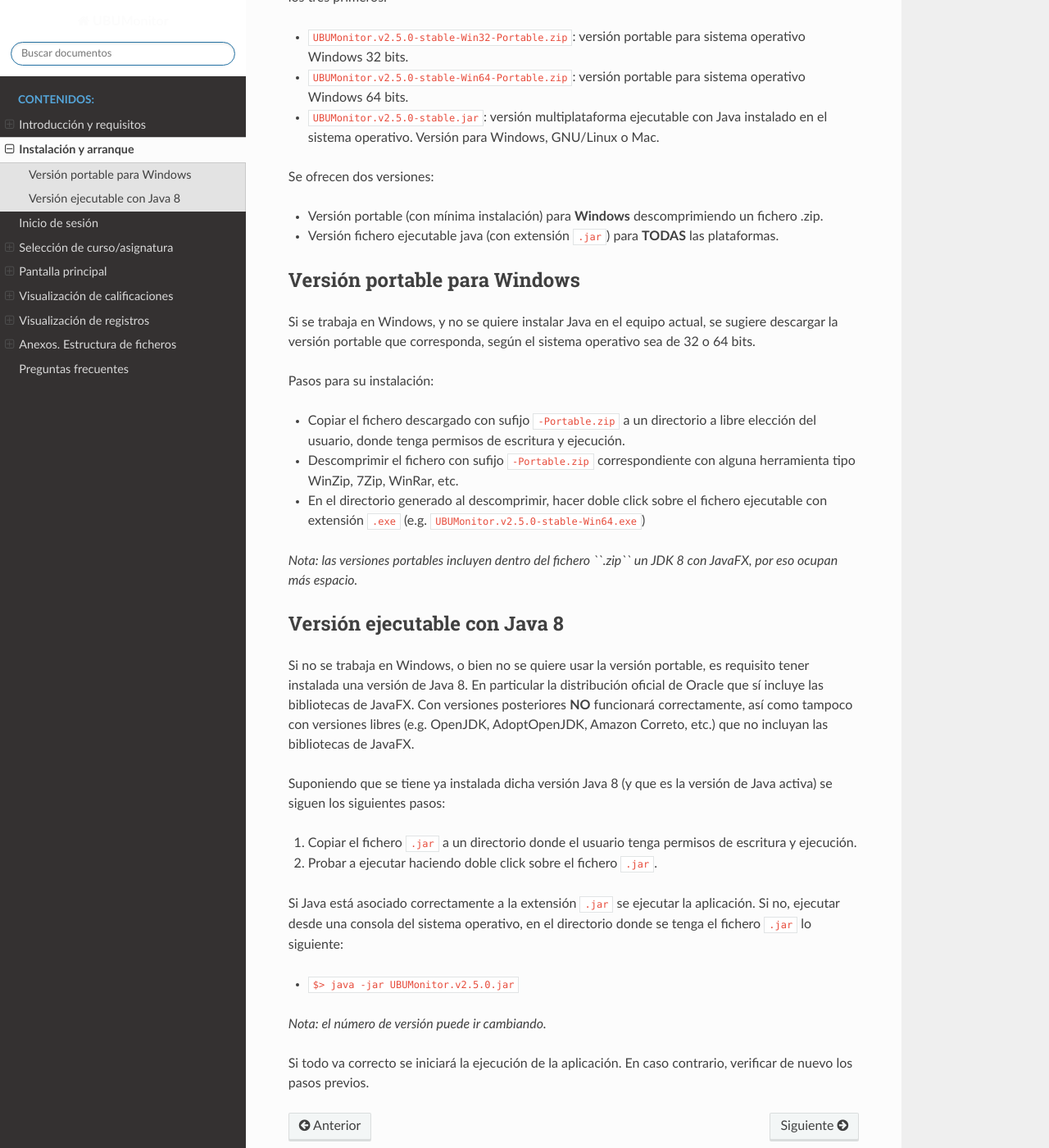
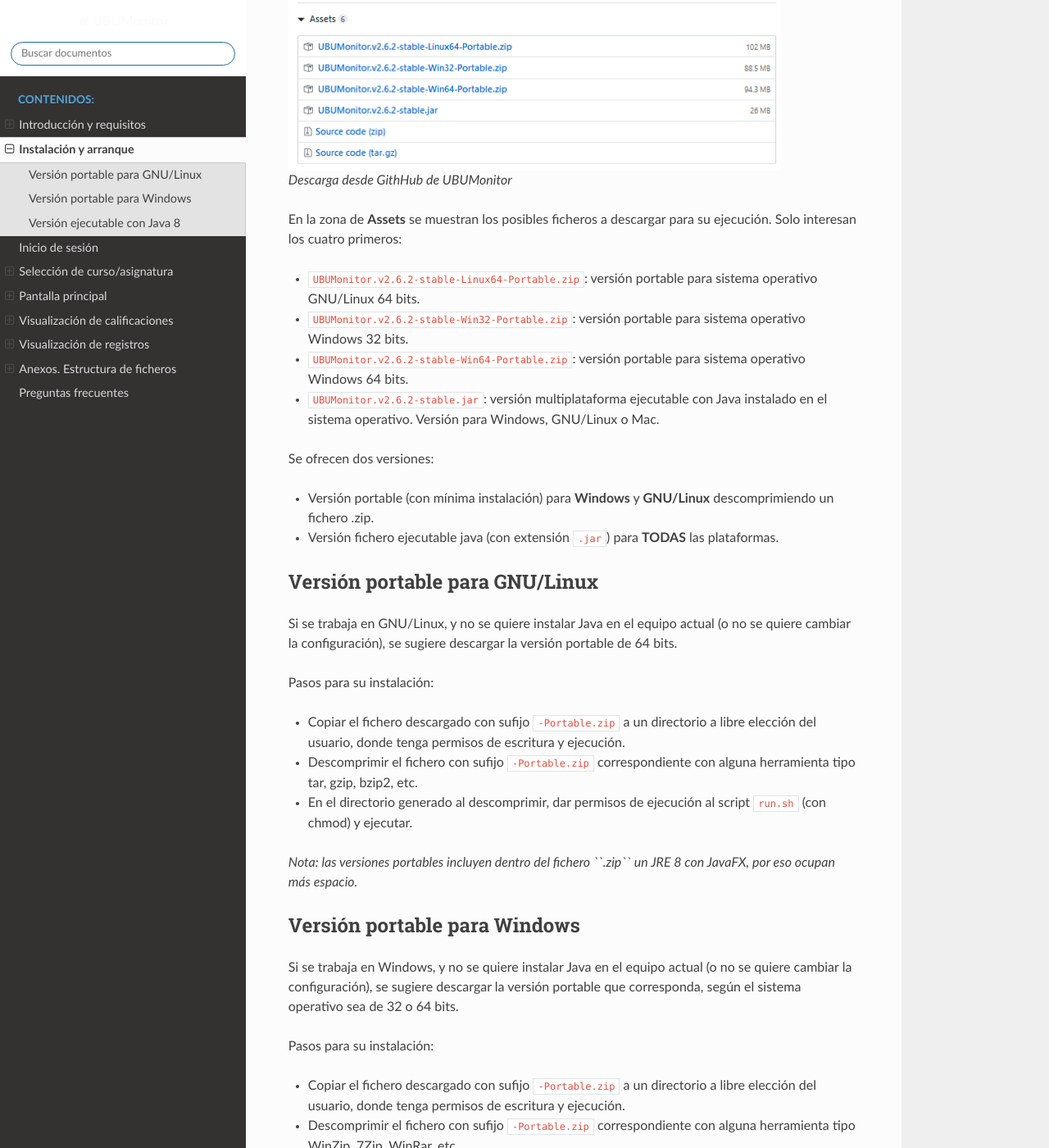
Before and after one commit to rmartico/UBUMonitorDocs, a Sphinx documentation site: the page built from docs/source/install.rst, in a window 1280 px wide and 1400 px high, scrolled down 995 px. Shown: the whole window at 82% size. Built offline with Sphinx 7.4.7 and the Read the Docs theme 2.0.0, drawn with Linux system fonts in a browser that asks for light colours; some of the changed text lies outside the part shown.

Commit message:
Changed installation and introduction.

```diff
--- a/docs/source/install.rst
+++ b/docs/source/install.rst
@@ -11,34 +11,48 @@ Se mostrará una entrada similar a la siguiente (*Nota: los números de versión
 
   Descarga desde GithHub de UBUMonitor
 
-En la zona de **Assets** se muestran los posibles ficheros a descargar para su ejecución. Solo interesan los tres primeros:
+En la zona de **Assets** se muestran los posibles ficheros a descargar para su ejecución. Solo interesan los cuatro primeros:
 
-* ``UBUMonitor.v2.5.0-stable-Win32-Portable.zip``: versión portable para sistema operativo Windows 32 bits.
-* ``UBUMonitor.v2.5.0-stable-Win64-Portable.zip``: versión portable para sistema operativo Windows 64 bits.
-* ``UBUMonitor.v2.5.0-stable.jar``: versión multiplataforma ejecutable con Java instalado en el sistema operativo. Versión para Windows, GNU/Linux o Mac.
+* ``UBUMonitor.v2.6.2-stable-Linux64-Portable.zip``: versión portable para sistema operativo GNU/Linux 64 bits.
+* ``UBUMonitor.v2.6.2-stable-Win32-Portable.zip``: versión portable para sistema operativo Windows 32 bits.
+* ``UBUMonitor.v2.6.2-stable-Win64-Portable.zip``: versión portable para sistema operativo Windows 64 bits.
+* ``UBUMonitor.v2.6.2-stable.jar``: versión multiplataforma ejecutable con Java instalado en el sistema operativo. Versión para Windows, GNU/Linux o Mac.
 
 Se ofrecen dos versiones:
 
-* Versión portable (con mínima instalación) para **Windows** descomprimiendo un fichero .zip.
+* Versión portable (con mínima instalación) para **Windows** y **GNU/Linux** descomprimiendo un fichero .zip.
 * Versión fichero ejecutable java (con extensión ``.jar``) para **TODAS** las plataformas.
+
+Versión portable para GNU/Linux
+-----------------------------
+
+Si se trabaja en GNU/Linux, y no se quiere instalar Java en el equipo actual (o no se quiere cambiar la configuración), se sugiere descargar la versión portable de 64 bits.
+
+Pasos para su instalación:
+
+* Copiar el fichero descargado con sufijo ``-Portable.zip`` a un directorio a libre elección del usuario, donde tenga permisos de escritura y ejecución.
+* Descomprimir el fichero con sufijo ``-Portable.zip`` correspondiente con alguna herramienta tipo tar, gzip, bzip2, etc.
+* En el directorio generado al descomprimir, dar permisos de ejecución al script ``run.sh`` (con chmod) y ejecutar.
+
+*Nota: las versiones portables incluyen dentro del fichero ``.zip`` un JRE 8 con JavaFX, por eso ocupan más espacio.*
 
 Versión portable para Windows
 -----------------------------
 
-Si se trabaja en Windows, y no se quiere instalar Java en el equipo actual, se sugiere descargar la versión portable que corresponda, según el sistema operativo sea de 32 o 64 bits.
+Si se trabaja en Windows, y no se quiere instalar Java en el equipo actual (o no se quiere cambiar la configuración), se sugiere descargar la versión portable que corresponda, según el sistema operativo sea de 32 o 64 bits.
 
 Pasos para su instalación:
 
 * Copiar el fichero descargado con sufijo ``-Portable.zip`` a un directorio a libre elección del usuario, donde tenga permisos de escritura y ejecución.
 * Descomprimir el fichero con sufijo ``-Portable.zip`` correspondiente con alguna herramienta tipo WinZip, 7Zip, WinRar, etc.
-* En el directorio generado al descomprimir, hacer doble click sobre el fichero ejecutable con extensión ``.exe`` (e.g. ``UBUMonitor.v2.5.0-stable-Win64.exe``)
+* En el directorio generado al descomprimir, hacer doble click sobre el fichero ejecutable con extensión ``.exe`` (e.g. ``UBUMonitor.v2.6.2-stable-Win64.exe``)
 
-*Nota: las versiones portables incluyen dentro del fichero ``.zip`` un JDK 8 con JavaFX, por eso ocupan más espacio.*
+*Nota: las versiones portables incluyen dentro del fichero ``.zip`` un JRE 8 con JavaFX, por eso ocupan más espacio.*
 
 Versión ejecutable con Java 8
 -----------------------------
 
-Si no se trabaja en Windows, o bien no se quiere usar la versión portable, es requisito tener instalada una versión de Java 8. En particular la distribución oficial de Oracle que sí incluye las bibliotecas de JavaFX. Con versiones posteriores **NO** funcionará correctamente, así como tampoco con versiones libres (e.g. OpenJDK, AdoptOpenJDK, Amazon Correto, etc.) que no incluyan las bibliotecas de JavaFX.
+Si no se trabaja en Windows, o bien no se quiere usar la versión portable, es requisito tener instalada una versión de Java 8. En particular la distribución oficial de Oracle que sí incluye las bibliotecas de JavaFX. Con versiones posteriores **NO** funcionará correctamente, así como tampoco con versiones libres (e.g. OpenJDK, AdoptOpenJDK, Amazon Correto, etc.) que no incluyan las bibliotecas de JavaFX (habría que instalar JavaFX adicionalmente).
 
 Suponiendo que se tiene ya instalada dicha versión Java 8 (y que es la versión de Java activa) se siguen los siguientes pasos:
 
@@ -48,7 +62,7 @@ Suponiendo que se tiene ya instalada dicha versión Java 8 (y que es la versión
 Si Java está asociado correctamente a la extensión ``.jar`` se ejecutar la aplicación.
 Si no, ejecutar desde una consola del sistema operativo, en el directorio donde se tenga el fichero ``.jar`` lo siguiente:
 
-* ``$> java -jar UBUMonitor.v2.5.0.jar``
+* ``$> java -jar UBUMonitor.v2.6.2-stable.jar``
 
 *Nota: el número de versión puede ir cambiando.*
 
```
Also changed, not shown: docs/source/introduction.rst (+4 -3 lines), docs/source/images/Release_Github.png.
